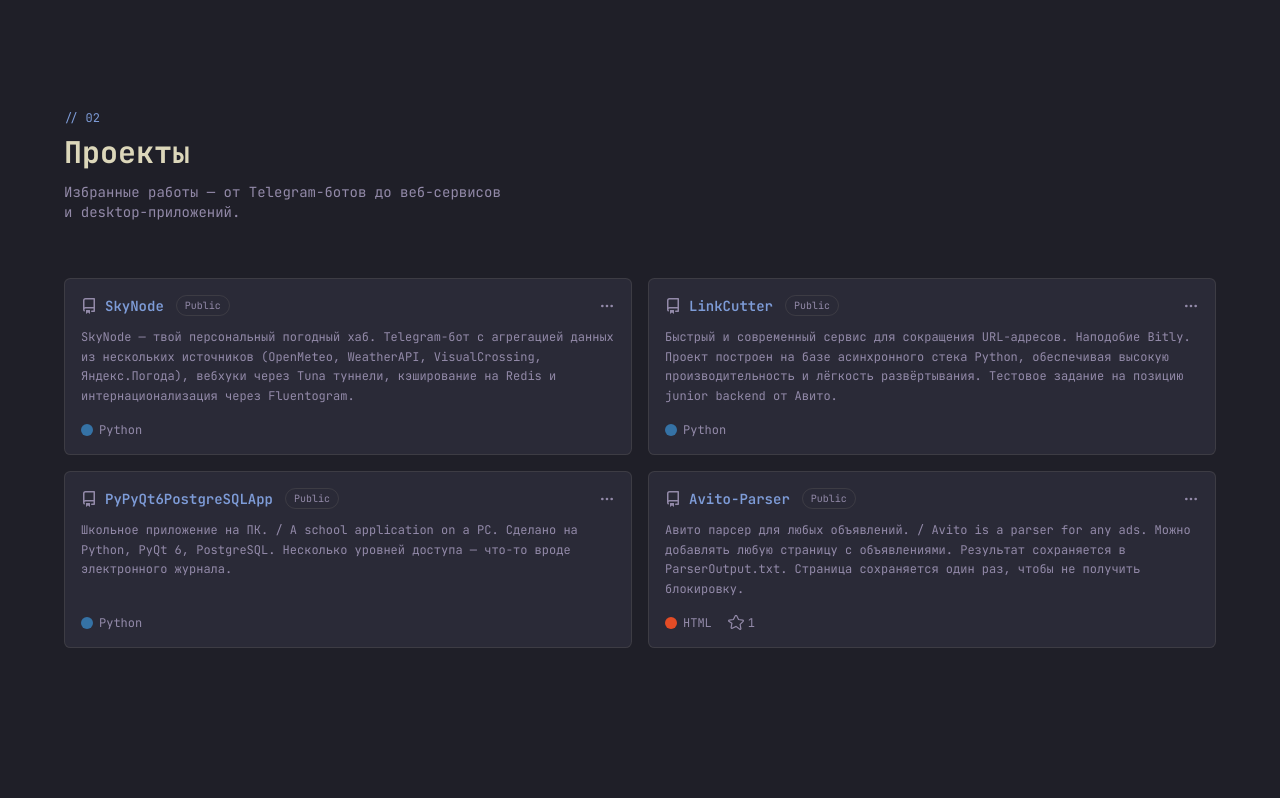
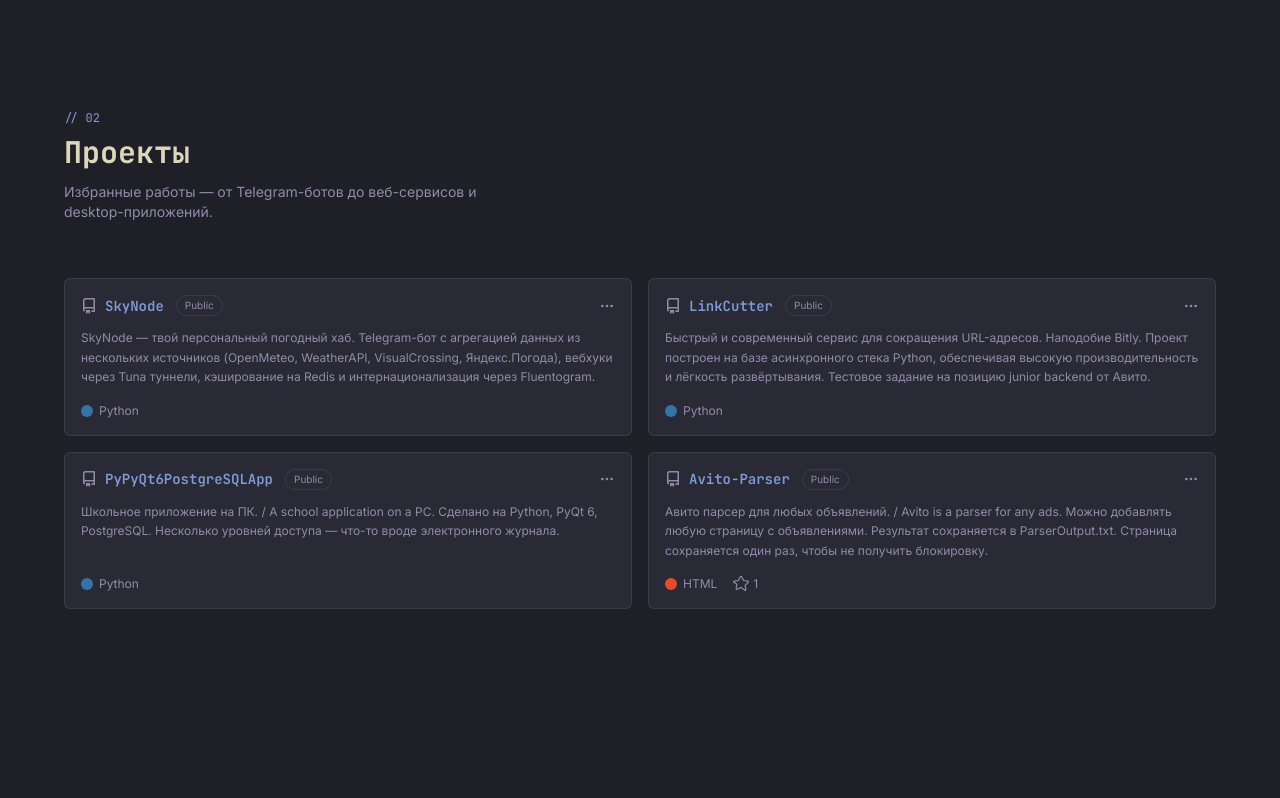
Before and after one commit to Sh1yden/My-Dev-Portfolio, a Next.js app: page / in a window 1280 px wide. Shown: the part 1396-2194 px from the top of the page. Built offline with nearby package versions, Linux system fonts and the light colour scheme.

Commit message:
feat: switch default font to Inter and update layout.tsx\n\nUpdated global font to Inter and applied it in layout.tsx.

```diff
--- a/app/globals.css
+++ b/app/globals.css
@@ -6,7 +6,7 @@
 
 @theme inline {
   --font-heading: var(--font-jetbrains), 'JetBrains Mono', monospace;
-  --font-sans: var(--font-jetbrains), 'JetBrains Mono', monospace;
+  --font-sans: var(--font-inter), 'Inter', sans-serif;
   --font-mono: var(--font-jetbrains), 'JetBrains Mono', monospace;
 
   /* Kanagawa custom accent colors */
--- a/app/layout.tsx
+++ b/app/layout.tsx
@@ -1,7 +1,12 @@
 import { Analytics } from '@vercel/analytics/next'
 import type { Metadata, Viewport } from 'next'
-import { JetBrains_Mono } from 'next/font/google'
+import { Inter, JetBrains_Mono } from 'next/font/google'
 import './globals.css'
+
+const inter = Inter({
+  variable: '--font-inter',
+  subsets: ['latin', 'cyrillic'],
+})
 
 const jetbrainsMono = JetBrains_Mono({
   variable: '--font-jetbrains',
@@ -36,7 +41,7 @@ export default function RootLayout({
   children: React.ReactNode
 }>) {
   return (
-    <html lang="ru" className={`${jetbrainsMono.variable} bg-background`}>
+    <html lang="ru" className={`${inter.variable} ${jetbrainsMono.variable} bg-background`}>
       <body className="font-sans antialiased">
         {children}
         {process.env.NODE_ENV === 'production' && <Analytics />}
```
